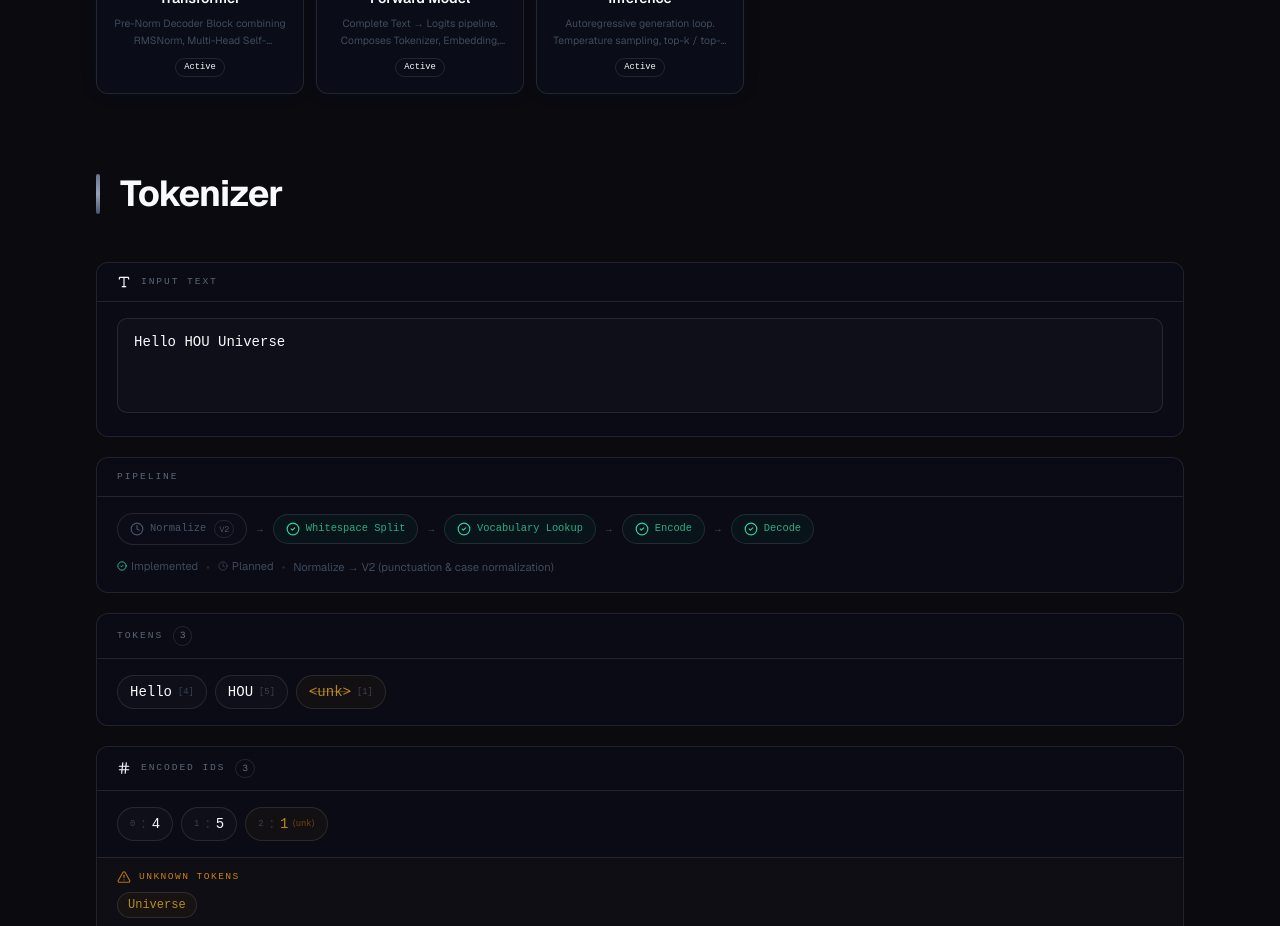
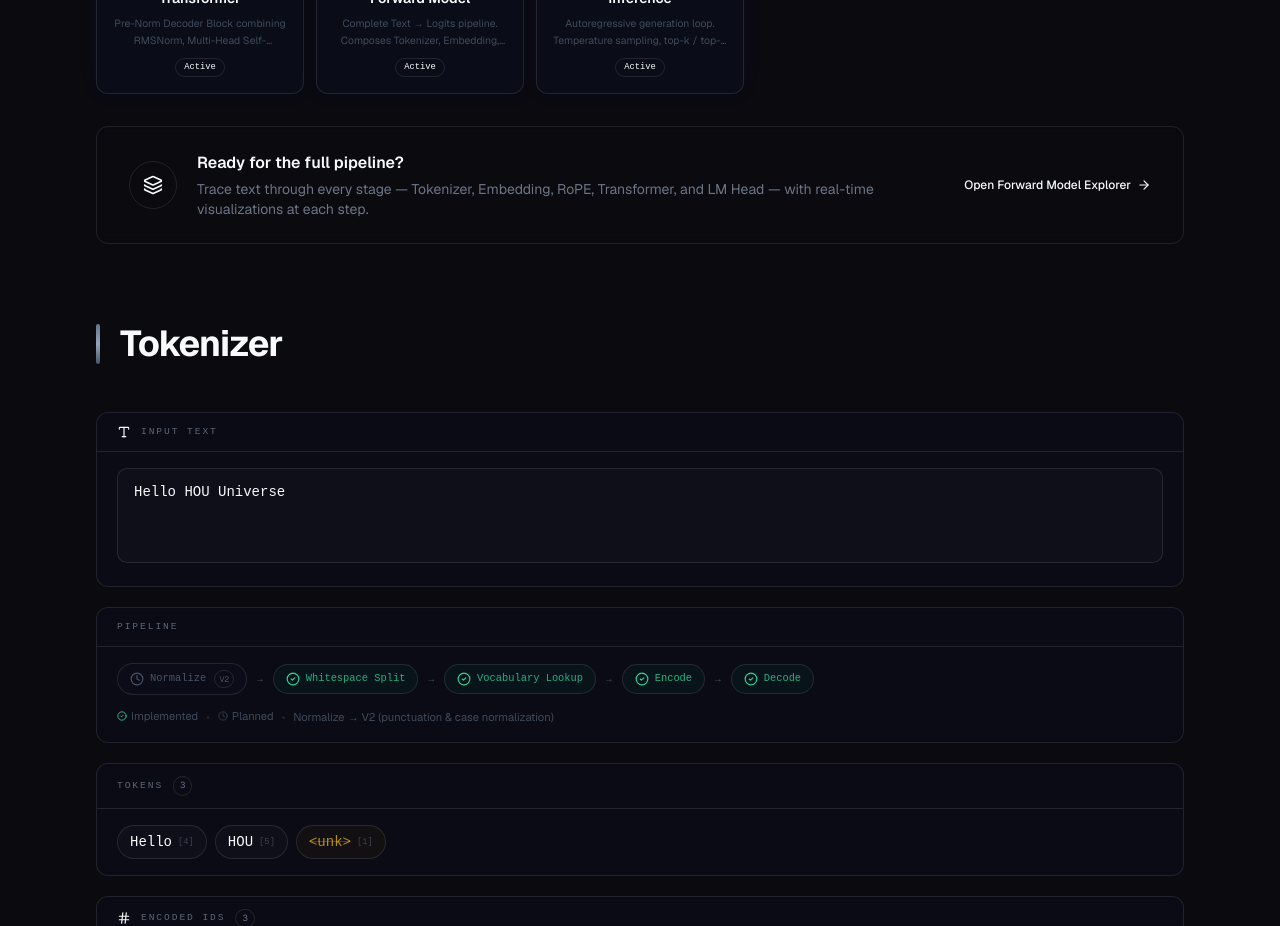
Before and after one commit to HouCheung/hou-universe, a Next.js app: page /ai-lab/playground in a window 1280 px wide. Shown: the part 900-1826 px from the top of the page. Built offline with nearby package versions, Linux system fonts and the light colour scheme; no server answers.

Commit message:
feat(playground): add Forward Playground CTA link card

```diff
--- a/src/components/minimind/playground/MiniMindPlayground.tsx
+++ b/src/components/minimind/playground/MiniMindPlayground.tsx
@@ -2,11 +2,13 @@
 
 import { useState, useCallback } from "react";
 import { motion, type Variants } from "framer-motion";
-import { Sparkles, Construction } from "lucide-react";
+import { Sparkles, Construction, ArrowRight, Layers } from "lucide-react";
+import Link from "next/link";
 import { cn } from "@/lib/utils";
 import { TokenizerPlayground } from "./tokenizer/TokenizerPlayground";
 import { EmbeddingPlayground } from "./embedding/EmbeddingPlayground";
 import { MINIMIND_MODULES } from "@/data/minimind/module-registry";
+import { CrossRefButton } from "@/components/ai-lab/CrossRefButton";
 
 // ============================================================
 // Animation variants
@@ -242,6 +244,45 @@ export function MiniMindPlayground() {
       </motion.section>
 
       {/* ================================================================ */}
+      {/* Forward Playground CTA */}
+      {/* ================================================================ */}
+      <motion.div
+        initial={{ opacity: 0, y: 20 }}
+        whileInView={{ opacity: 1, y: 0 }}
+        viewport={{ once: true }}
+        transition={{ duration: 0.5, ease: "easeOut" }}
+        className="mt-8"
+      >
+        <Link
+          href="/ai-lab/playground/forward"
+          className="group flex items-center gap-5 rounded-xl border border-brand/15 bg-brand/[0.03] px-6 py-5 backdrop-blur-sm transition-all duration-300 hover:border-brand/30 hover:bg-brand/[0.06] dark:border-white/[0.06] dark:hover:border-brand/25 sm:px-8 sm:py-6"
+        >
+          {/* Icon */}
+          <div className="flex size-11 shrink-0 items-center justify-center rounded-full border border-brand/20 bg-brand/[0.08] transition-all duration-300 group-hover:border-brand/40 group-hover:shadow-[0_0_20px_rgba(var(--brand-rgb),0.12)] dark:border-brand/25 dark:bg-brand/[0.1] sm:size-12">
+            <Layers className="size-5 text-brand/70 transition-all duration-300 group-hover:text-brand sm:size-5.5" />
+          </div>
+
+          {/* Text */}
+          <div className="min-w-0 flex-1">
+            <h3 className="text-sm font-semibold text-foreground transition-colors group-hover:text-brand sm:text-base">
+              Ready for the full pipeline?
+            </h3>
+            <p className="mt-1 text-xs leading-relaxed text-slate-500/80 dark:text-slate-400/70 sm:text-sm">
+              Trace text through every stage — Tokenizer, Embedding, RoPE,
+              Transformer, and LM Head — with real-time visualizations at each
+              step.
+            </p>
+          </div>
+
+          {/* Arrow */}
+          <div className="hidden shrink-0 items-center gap-1.5 text-xs font-medium text-brand/60 transition-all duration-300 group-hover:text-brand group-hover:translate-x-0.5 sm:flex dark:text-brand/50 dark:group-hover:text-brand/70">
+            Open Forward Model Explorer
+            <ArrowRight className="size-3.5" />
+          </div>
+        </Link>
+      </motion.div>
+
+      {/* ================================================================ */}
       {/* Active Module Playground */}
       {/* ================================================================ */}
       <motion.section
@@ -264,6 +305,17 @@ export function MiniMindPlayground() {
         {selectedModule === "tokenizer" && <TokenizerPlayground />}
         {selectedModule === "embedding" && <EmbeddingPlayground />}
       </motion.section>
+
+      {/* ================================================================ */}
+      {/* Cross-Reference Navigation */}
+      {/* ================================================================ */}
+      <div className="mt-16 flex items-center justify-center sm:mt-20">
+        <CrossRefButton
+          variant="journey"
+          targetId={selectedModule}
+          label={`Learn ${activeTitle} in Journey`}
+        />
+      </div>
     </div>
   );
 }
```
